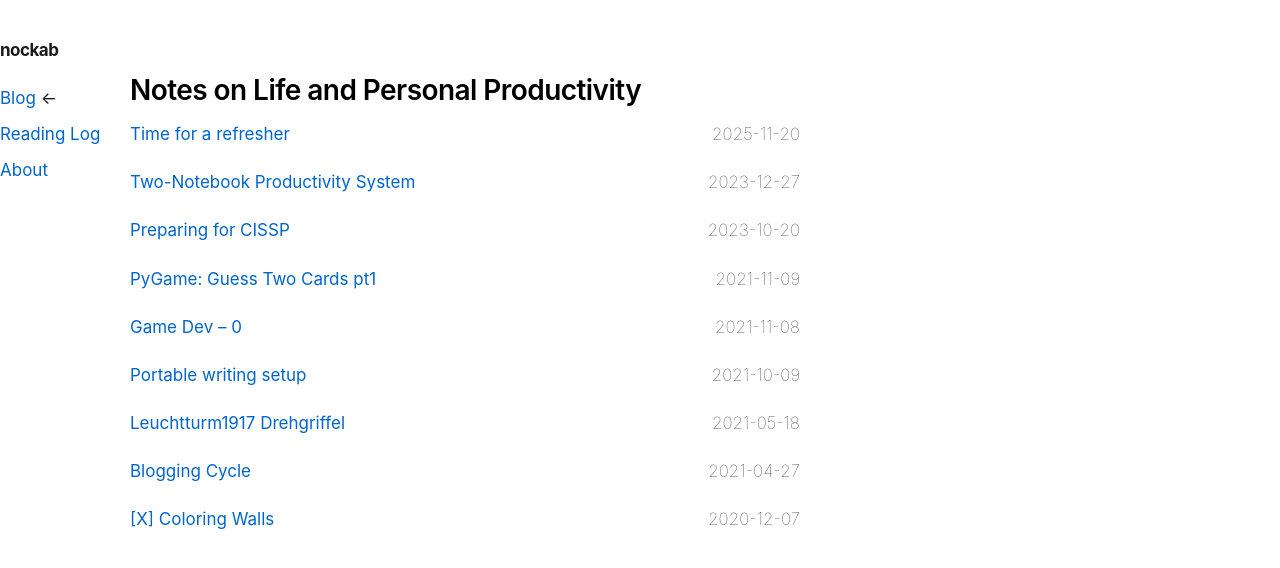
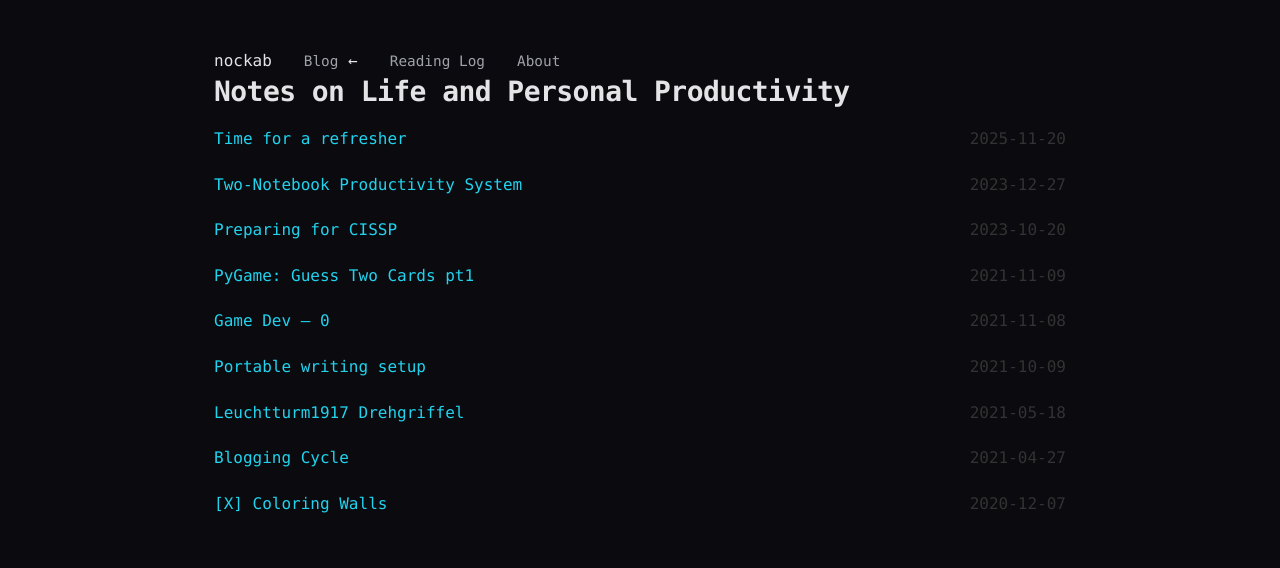
Before and after one commit to nockab/nockab.github.io, a Jekyll site: the page built from _pages/index.markdown, in a window 1280 px wide. Shown: the top 568 px of the page. Built offline with Jekyll 4.4.1, drawn with Linux system fonts in a browser that asks for light colours.

Commit message:
Major Update _general.scss

```diff
--- a/_sass/_general.scss
+++ b/_sass/_general.scss
@@ -1,50 +1,146 @@
+// Color scheme variables
+:root {
+  --bg: #0a0a0f;
+  --surface: #16161d;
+  --text: #e4e4e7;
+  --text-muted: #a1a1aa;
+  --accent: #22d3ee;
+  --accent-glow: rgba(34, 211, 238, 0.3);
+  --border: #27272a;
+  --hover: #1f1f26;
+}
+
+[data-theme="light"] {
+  --bg: #fafafa;
+  --surface: #ffffff;
+  --text: #18181b;
+  --text-muted: #71717a;
+  --accent: #0891b2;
+  --accent-glow: rgba(8, 145, 178, 0.2);
+  --border: #e4e4e7;
+  --hover: #f4f4f5;
+}
+
 * {
   margin: 0;
   padding: 0;
+  box-sizing: border-box;
 }
 
 body {
-  font-family: -apple-system, BlinkMacSystemFont, "Segoe UI", helvetica, arial, sans-serif;
+  font-family: 'Berkeley Mono', 'SF Mono', Monaco, 'Cascadia Code', 'Roboto Mono', Consolas, monospace;
+  background: var(--bg);
+  color: var(--text);
+  line-height: 1.6;
+  transition: background 0.3s ease, color 0.3s ease;
+  min-height: 100vh;
+}
+
+.container {
+  max-width: 900px;
   margin: 0 auto;
-  -webkit-font-smoothing: antialiased;
-  text-rendering: optimizeLegibility;
-  line-height: 1.65;
-  font-size: 1.0625rem;
-  color: #1a1a1a;
+  padding: 3rem 1.5rem;
+}
+
+header {
+  display: flex;
+  justify-content: space-between;
+  align-items: center;
+  margin-bottom: 4rem;
+  padding-bottom: 2rem;
+  border-bottom: 1px solid var(--border);
+}
+
+.site-title {
+  font-size: 1.5rem;
+  font-weight: 700;
+  letter-spacing: -0.02em;
+  color: var(--text);
+  text-shadow: 0 0 20px var(--accent-glow);
+}
+
+nav {
+  display: flex;
+  gap: 2rem;
+  align-items: center;
+
+  ul {
+    display: flex;
+    gap: 2rem;
+    align-items: center;
+    list-style: none;
   }
 
   a {
-  color: #0066cc;
+    color: var(--text-muted);
     text-decoration: none;
-  transition: color 0.2s ease, text-decoration 0.2s ease;
+    font-size: 0.9rem;
+    transition: all 0.2s ease;
+    position: relative;
+
+    &:hover {
+      color: var(--accent);
+      text-shadow: 0 0 10px var(--accent-glow);
     }
 
-a:link, a:visited {
-  color: #0066cc;
-  text-decoration: none;
+    &.active {
+      color: var(--accent);
+
+      &::after {
+        content: '←';
+        margin-left: 0.5rem;
+        opacity: 0.7;
+      }
+    }
+  }
 }
 
-a:hover {
-  color: #004499;
-  text-decoration: underline;
+.theme-toggle {
+  background: var(--surface);
+  border: 1px solid var(--border);
+  color: var(--text);
+  padding: 0.5rem 0.75rem;
+  border-radius: 6px;
+  cursor: pointer;
+  font-family: inherit;
+  font-size: 0.85rem;
+  transition: all 0.2s ease;
+
+  &:hover {
+    border-color: var(--accent);
+    box-shadow: 0 0 10px var(--accent-glow);
+  }
 }
 
-em {
-  font-style: italic;
+main {
+  min-height: 60vh;
+}
+
+a {
+  color: var(--accent);
+  text-decoration: none;
+  transition: color 0.2s ease;
+
+  &:hover {
+    color: var(--text);
+  }
 }
 
 h1, h2, h3 {
-  margin-bottom: 0.75rem;
+  margin-bottom: 1rem;
   margin-top: 2rem;
   line-height: 1.3;
   font-weight: 600;
-  color: #000;
+  color: var(--text);
   letter-spacing: -0.02em;
+
+  &:first-child {
+    margin-top: 0;
+  }
 }
 
 h1 {
   font-size: 2.25rem;
-  margin-top: 0;
 }
 
 h2 {
@@ -55,22 +151,8 @@ h3 {
   font-size: 1.375rem;
 }
 
-blockquote {
-  font-size: 1rem;
-  line-height: 1.65;
-  overflow-x: auto;
-  padding: 1.25rem 1.5rem;
-  margin: 1.5rem 0;
-  background: #f8f8f8;
-  border-left: 3px solid #0066cc;
-  font-style: italic;
-}
-
-hr {
-  background: #e0e0e0;
-  height: 1px;
-  border: 0;
-  margin: 2rem 0;
+p {
+  margin-bottom: 1rem;
 }
 
 img {
@@ -78,39 +160,53 @@ img {
   height: auto;
 }
 
-nav {
-  float: left;
-  width: 20%;
-  max-width: 130px;
+hr {
+  background: var(--border);
+  height: 1px;
+  border: 0;
+  margin: 2rem 0;
 }
 
-nav li {
-  list-style-type: none;
-  margin-bottom: 0.5rem;
+blockquote {
+  padding: 1rem 1.5rem;
+  margin: 1.5rem 0;
+  background: var(--surface);
+  border-left: 3px solid var(--accent);
+  font-style: italic;
+  color: var(--text-muted);
 }
 
-.main {
-  float: left;
-  width: 80%;
-  max-width: 670px;
+footer {
+  margin-top: 4rem;
+  padding-top: 2rem;
+  border-top: 1px solid var(--border);
+  text-align: center;
+  color: var(--text-muted);
+  font-size: 0.85rem;
 }
 
-.blog {
-  max-width: 670px;
-  margin: 0 auto;
-  padding: 0 1.5rem;
+@media (max-width: 640px) {
+  .container {
+    padding: 2rem 1rem;
   }
 
-@media screen and (max-width: 670px) {
-  nav, .main {
-    width: 100%;
-    max-width: none;
+  header {
+    flex-direction: column;
+    gap: 1.5rem;
+    align-items: flex-start;
   }
 
   nav {
-    border-bottom: 1px solid #e0e0e0;
-    margin-bottom: 1.5rem;
-    padding-bottom: 1rem;
+    gap: 1.5rem;
+    flex-wrap: wrap;
+
+    ul {
+      gap: 1.5rem;
+    }
+  }
+
+  .site-title {
+    font-size: 1.25rem;
   }
 
   h1 {
@@ -120,20 +216,4 @@ nav li {
   h2 {
     font-size: 1.5rem;
   }
-
-  body {
-    font-size: 1rem;
 }
-}
-
-.container {
-  padding: 2.5rem 0;
-  position: relative;
-}
-
-#title {
-  font-weight: 700;
-  margin-bottom: 1.5rem;
-  letter-spacing: -0.03em;
-  line-height: 1.2;
-}
```
Lines whose indentation alone changed are shown as unchanged.
